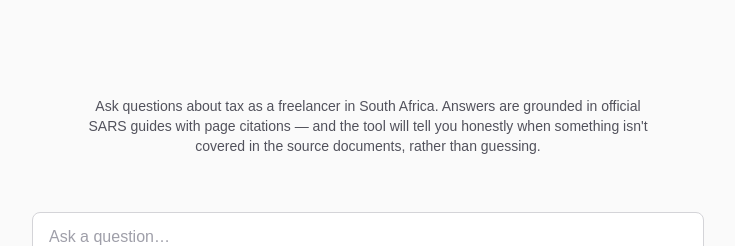
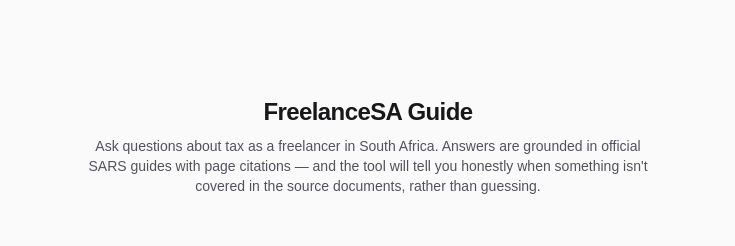
Before and after one commit to TyReyGit/freelance-sa-guide, a Next.js app in the folder frontend/: page / in a window 1280 px wide. Shown: the top 246 px of the page, without its empty margins (272-1007 px from the left). Built offline with nearby package versions, Linux system fonts and the light colour scheme; no server answers.

Commit message:
Update page.tsx

```diff
--- a/frontend/app/page.tsx
+++ b/frontend/app/page.tsx
@@ -4,7 +4,10 @@
   return (
     <div className="flex flex-1 flex-col items-center bg-zinc-50 px-4 py-16 dark:bg-black sm:py-24">
       <div className="mb-8 max-w-xl text-center">
-        <p className="text-sm text-zinc-600 dark:text-zinc-400">
+        <h1 className="text-2xl font-semibold tracking-tight text-zinc-900 dark:text-zinc-50">
+          FreelanceSA Guide
+        </h1>
+        <p className="mt-2 text-sm text-zinc-600 dark:text-zinc-400">
           Ask questions about tax as a freelancer in South Africa. Answers are
           grounded in official SARS guides with page citations — and the tool
           will tell you honestly when something isn&apos;t covered in the
```
